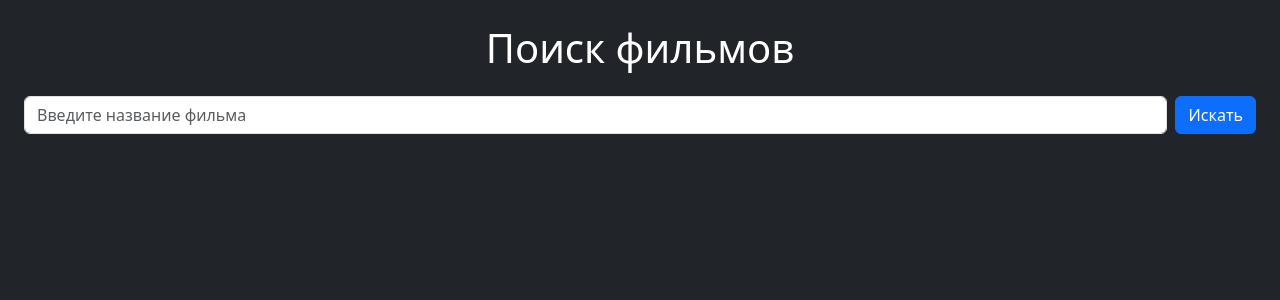
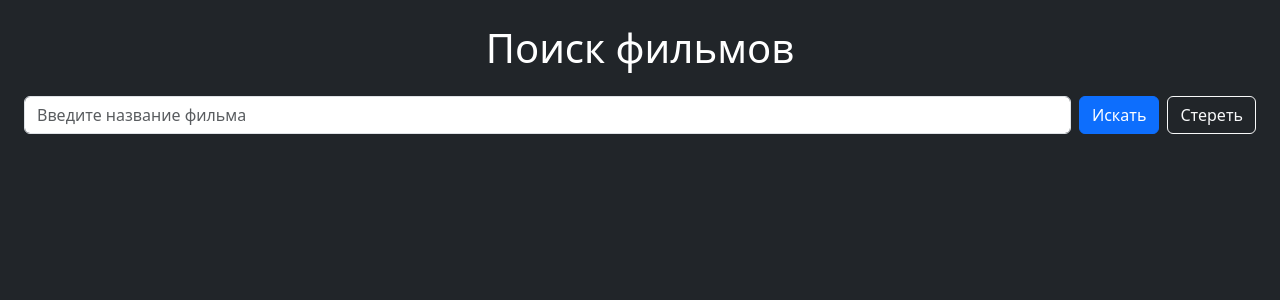
Before and after one commit to estakheeva/movie-search-app, a Vue app: page / in a window 1280 px wide. Shown: the top 300 px of the page. Built offline with nearby package versions, Linux system fonts and the light colour scheme.

Commit message:
Add clear button

```diff
--- a/src/App.vue
+++ b/src/App.vue
@@ -4,6 +4,7 @@
     <div class="d-flex gap-2 mb-4">
       <input v-model="query" class="form-control" placeholder="Введите название фильма" />
       <button @click="searchMovies" class="btn btn-primary">Искать</button>
+      <button @click="clearAll" class="btn btn-outline-light">Стереть</button>
     </div>
   </div>
 
@@ -59,6 +60,12 @@ const searchMovies = async () => {
     console.error(e)
   }
 }
+
+const clearAll = () => {
+  query.value = ''
+  movies.value = []
+  error.value = ''
+}
 </script>
 
 
```
